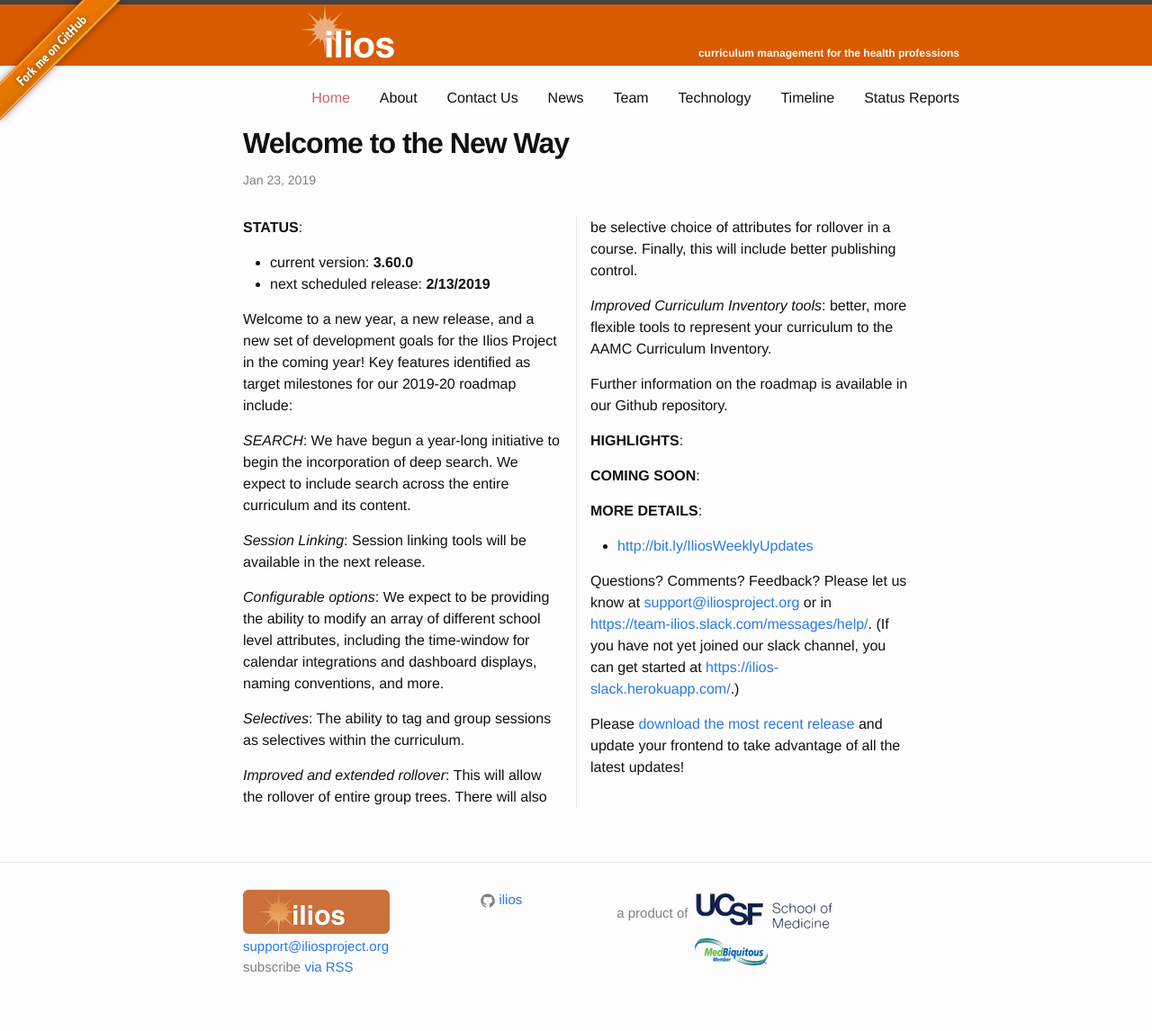
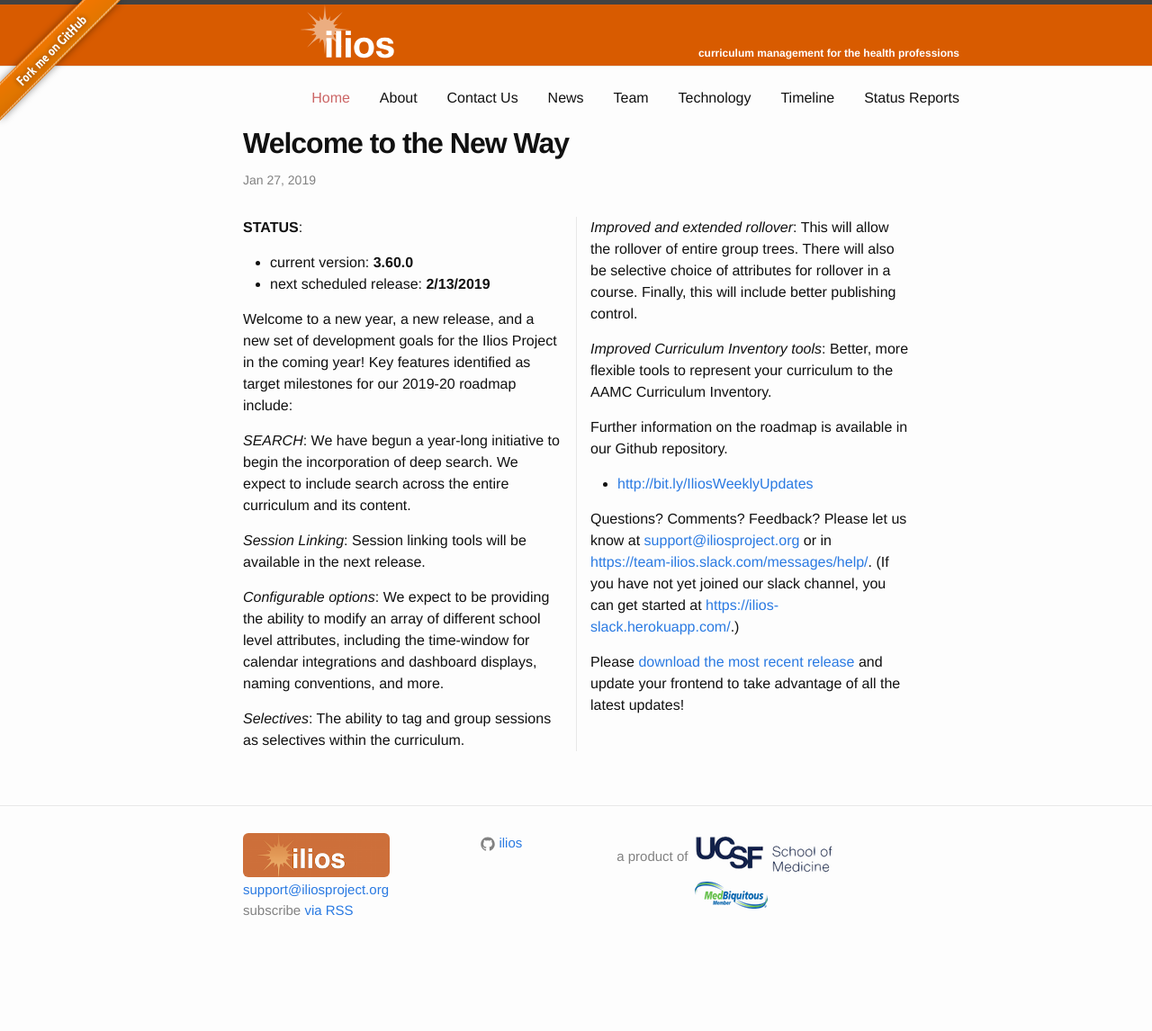
Before and after one commit to ilios/iliosproject.org, a Jekyll site: the page built from _posts/2019-01-25-updates.markdown, in a window 1280 px wide. Shown: the whole page at 90% size. Built offline with Jekyll 4.4.1, drawn with Linux system fonts in a browser that asks for light colours; after the commit the page ends 1083 px from its top, so only the background shows below that.

Commit message:
Update 2019-01-25-updates.markdown

```diff
--- a/_posts/2019-01-25-updates.markdown
+++ b/_posts/2019-01-25-updates.markdown
@@ -1,7 +1,7 @@
 ---
 layout: post
 title: Welcome to the New Way
-date: 2019-01-23  08:00:00
+date: 2019-01-27  08:00:00
 categories: updates
 ---
 __STATUS__:
@@ -20,15 +20,9 @@
 
 *Improved and extended rollover*: This will allow the rollover of entire group trees. There will also be selective choice of attributes for rollover in a course. Finally, this will include better publishing control.
 
-*Improved Curriculum Inventory tools*: better, more flexible tools to represent your curriculum to the AAMC Curriculum Inventory.
+*Improved Curriculum Inventory tools*: Better, more flexible tools to represent your curriculum to the AAMC Curriculum Inventory.
 
 Further information on the roadmap is available in our Github repository.
-
-__HIGHLIGHTS__:
-
-__COMING SOON__:
-
-__MORE DETAILS__:
 
 
 - [http://bit.ly/IliosWeeklyUpdates](http://bit.ly/IliosWeeklyUpdates){:target="updates"}
```
